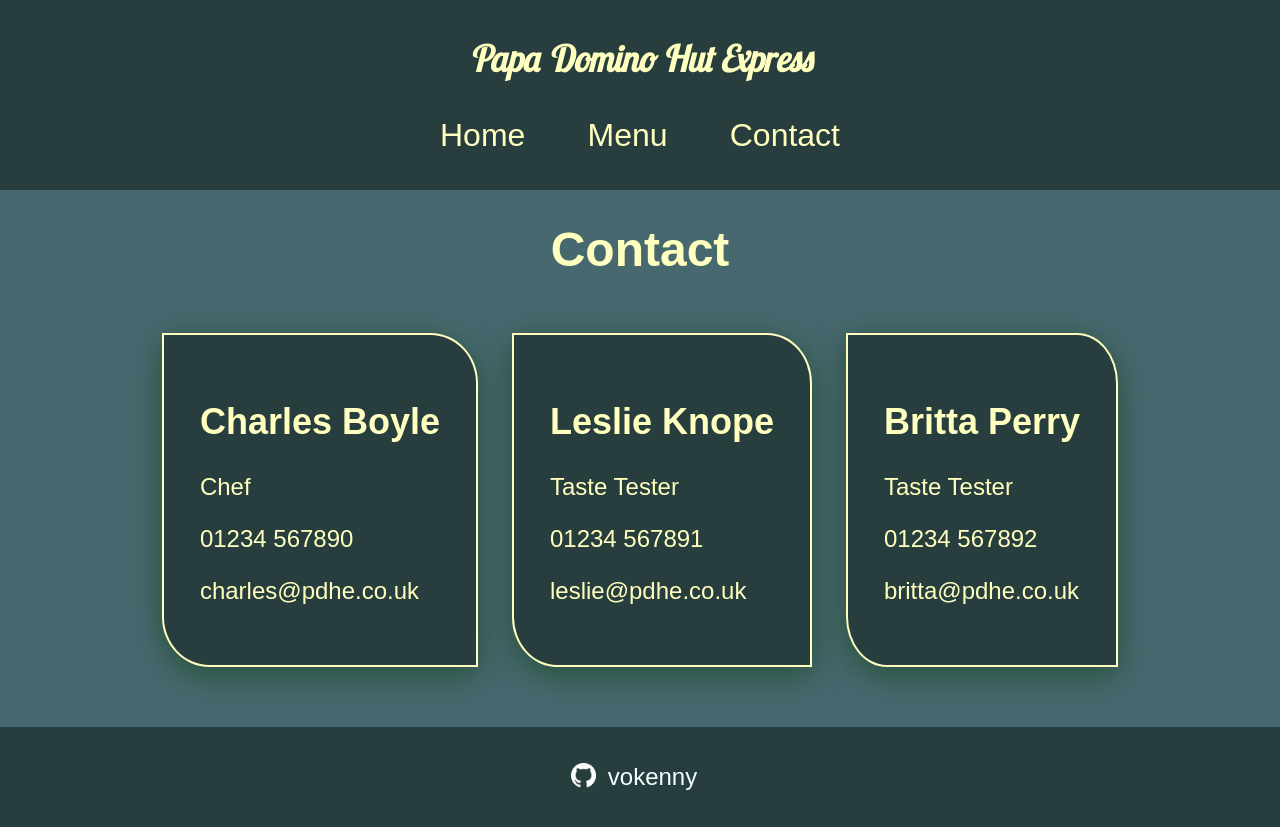
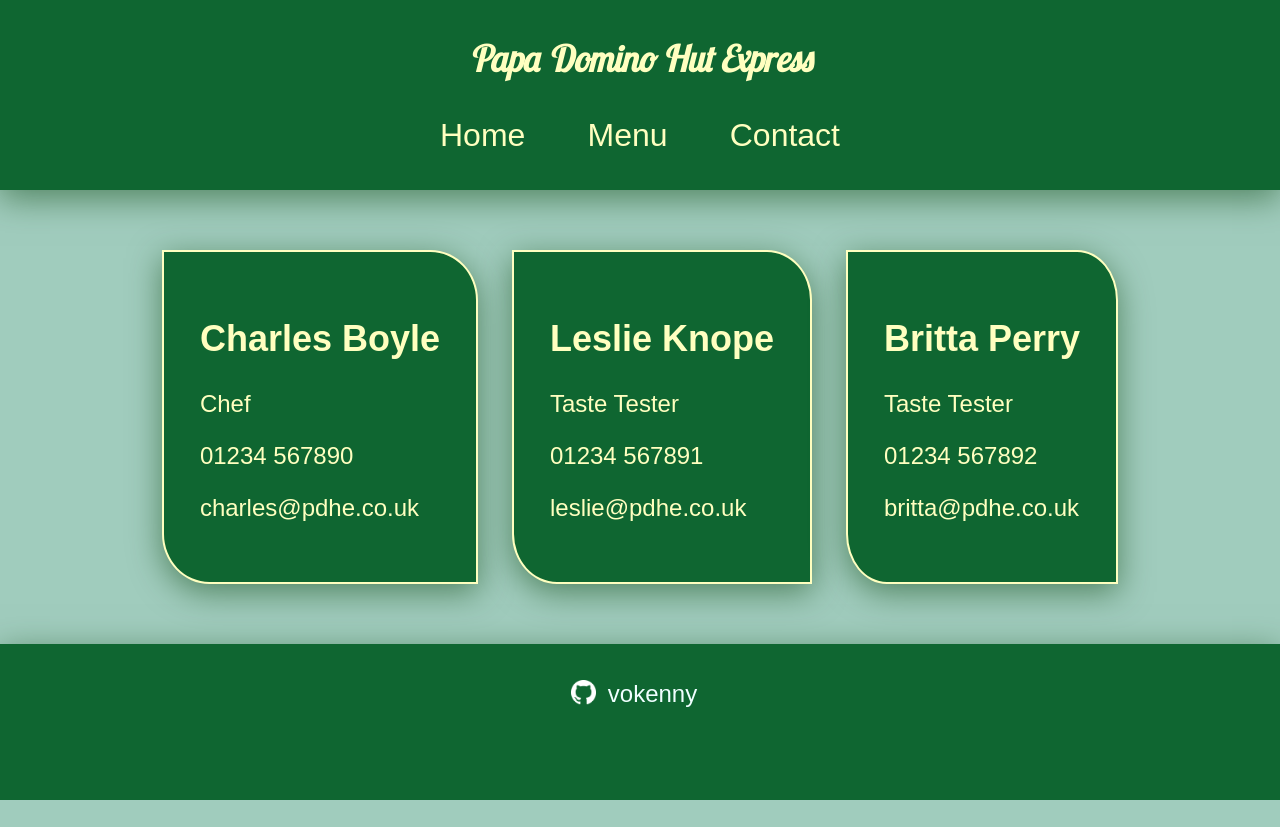
Before and after one commit to vokenny/restaurant-page, a website built with webpack: page src/index.html in a window 1280 px wide. Both pictures are taken after a click on the item "Contact". After the commit the page ends 800 px from the top, so only its background shows below. Built offline with nearby package versions, Linux system fonts and the light colour scheme; a web font is replaced by a local one.

Commit message:
feat: style change from blue to green theme

```diff
--- a/src/components/card/card.component.ts
+++ b/src/components/card/card.component.ts
@@ -3,7 +3,7 @@ import './card.style.css';
 export default function Card(heading: string, content: Node): Node {
   const cardElem: HTMLDivElement = document.createElement('div');
   const cardClass: string = `${heading.replace(/\s/g, '-')}-card`;
-  cardElem.classList.add('card', 'tile', cardClass);
+  cardElem.classList.add('card', 'tile', 'shadow', cardClass);
 
   const h2Elem: HTMLHeadingElement = document.createElement('h2');
   h2Elem.textContent = heading;
--- a/src/components/footer/footer.component.ts
+++ b/src/components/footer/footer.component.ts
@@ -3,7 +3,7 @@ import Octocat from '../../assets/GitHub-Mark-Light-32px.png';
 
 export default function Footer(): Node {
   const footerElem: HTMLElement = document.createElement('footer');
-  footerElem.classList.add('footer');
+  footerElem.classList.add('footer', 'shadow');
 
   const githubLink: HTMLAnchorElement = document.createElement('a');
   githubLink.classList.add('link', 'github-link');
--- a/src/components/hero-carousel/hero-carousel.component.ts
+++ b/src/components/hero-carousel/hero-carousel.component.ts
@@ -10,7 +10,7 @@ export default function HeroCarousel(): Node {
   const heroCtrl = HeroCarouselController();
 
   const heroCarouselElem: HTMLDivElement = document.createElement('div');
-  heroCarouselElem.classList.add('hero-carousel', 'tile');
+  heroCarouselElem.classList.add('hero-carousel', 'tile', 'shadow');
 
   function createHeroImgElem(source: any, idx: number): HTMLDivElement {
     const heroImgElem: HTMLImageElement = new Image();
--- a/src/components/navbar/navbar.component.ts
+++ b/src/components/navbar/navbar.component.ts
@@ -7,7 +7,7 @@ export default function Navbar(): Node {
   const navbarCtrl = NavbarController();
 
   const navElem: HTMLElement = document.createElement('nav');
-  navElem.classList.add('navbar');
+  navElem.classList.add('navbar', 'shadow');
 
   const navLinkContainer: HTMLUListElement = document.createElement('ul');
   navLinkContainer.classList.add('nav-links');
--- a/src/components/navbar/navbar.style.css
+++ b/src/components/navbar/navbar.style.css
@@ -1,5 +1,6 @@
 .navbar {
   background-color: var(--banner-bg);
+  margin-bottom: 1.5em;
   padding: 1.5em;
 }
 
--- a/src/modules/contact/contact-page.component.ts
+++ b/src/modules/contact/contact-page.component.ts
@@ -27,9 +27,6 @@ export default function ContactPage(): Node {
   const contactPage: HTMLElement = document.createElement('div');
   contactPage.classList.add('contacts');
 
-  const title: Node = document.createElement('h1');
-  title.textContent = 'Contact';
-
   const contactsContainer: HTMLDivElement = document.createElement('div');
   contactsContainer.classList.add('contacts-container');
 
@@ -51,8 +48,7 @@ export default function ContactPage(): Node {
   });
 
   contactsContainer.append(...contactCardElems);
-
-  contactPage.append(title, contactsContainer);
+  contactPage.append(contactsContainer);
 
   return contactPage;
 }
--- a/src/modules/menu/menu-page.component.ts
+++ b/src/modules/menu/menu-page.component.ts
@@ -4,12 +4,7 @@ export default function MenuPage(): Node {
   const menuPage: HTMLElement = document.createElement('div');
   menuPage.classList.add('menu');
 
-  const title: Node = document.createElement('h1');
-  title.textContent = 'Menu';
-
   // TODO: Add 12 or so pizzas with card tile components
-
-  menuPage.append(title);
 
   return menuPage;
 }
--- a/src/style.css
+++ b/src/style.css
@@ -1,6 +1,6 @@
 :root {
-  --main-bg: #48686f;
-  --banner-bg: #283d3e;
+  --main-bg: #a0ccbd;
+  --banner-bg: #0f6631;
   --primary-color: #ffffc0;
 }
 
@@ -42,10 +42,6 @@ body {
   width: 80vw;
 }
 
-h1 {
-  text-align: center;
-}
-
 .link {
   font-style: normal;
   text-align: center;
@@ -66,5 +62,8 @@ h1 {
   border: var(--primary-color) 2px solid;
   overflow: hidden;
   background-color: var(--banner-bg);
+}
+
+.shadow {
   box-shadow: 0 8px 32px 0 rgba(0, 60, 3, 0.5);
 }
```
